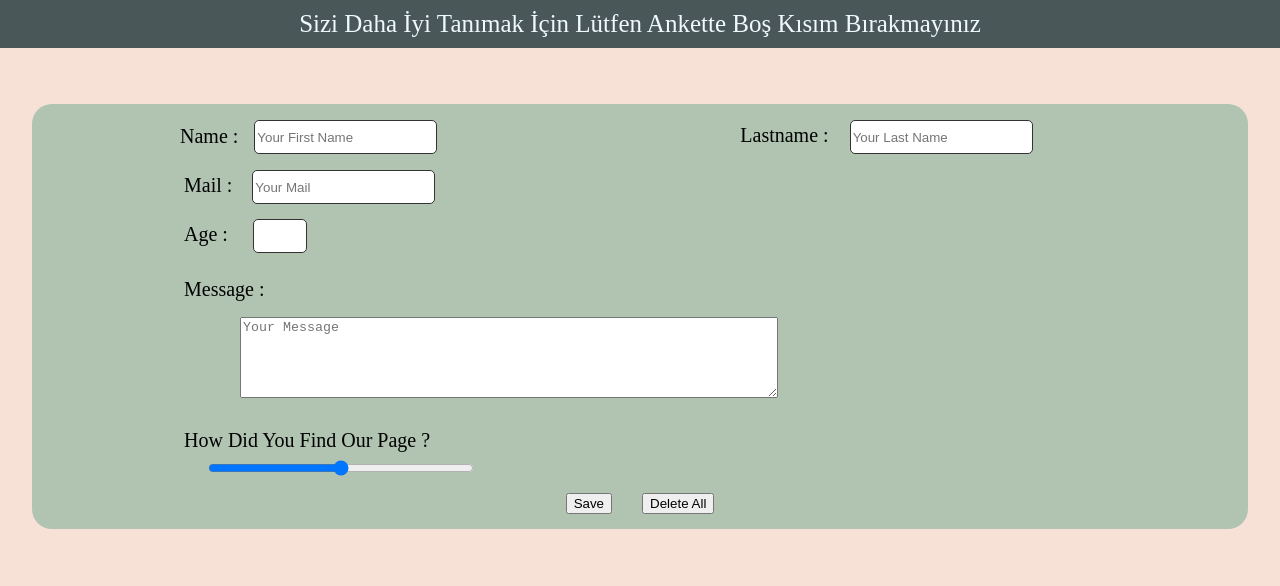
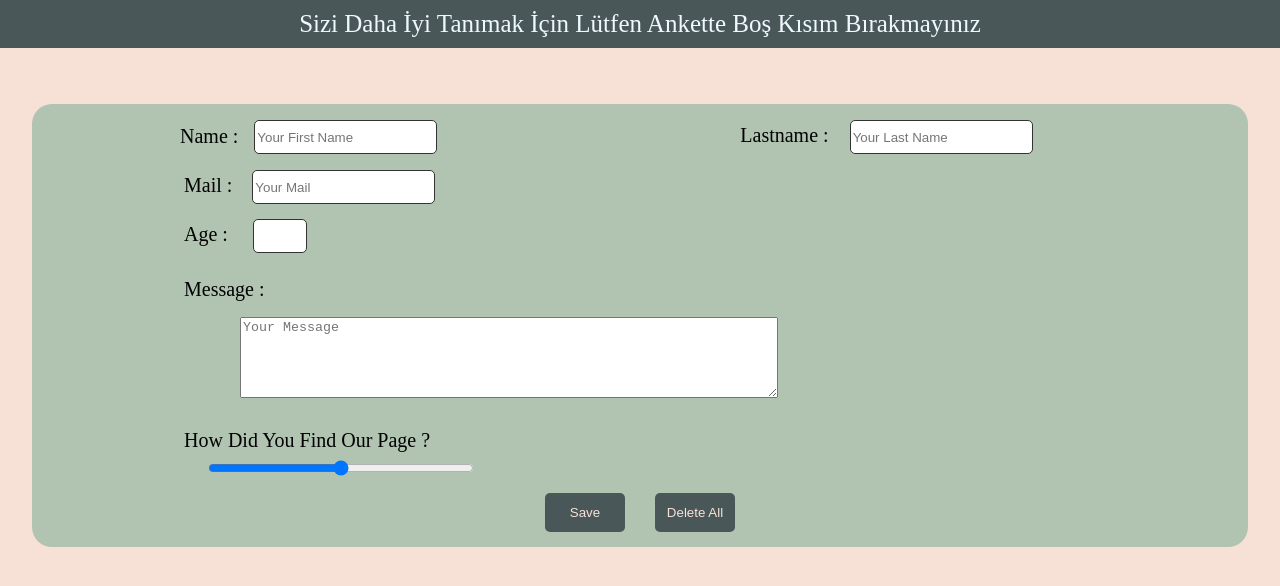
Before and after one commit to alperyasit/form-project, a plain HTML site: page index.html in a window 1280 px wide. Drawn offline with Linux system fonts and the light colour scheme.

Commit message:
Update style.css

```diff
--- a/style.css
+++ b/style.css
@@ -127,5 +127,17 @@ form {
 
 .btn_area button {
     margin: 15px;
+    width: 5rem;
+    padding: 10px 5px;
+    border-radius: 5px;
+    border-color: transparent;
+    background-color: #4a5759;
+    color: #f7e1d7;
+}
 
+.btn_area button:hover {
+    background-color: #dedbd2;
+    cursor: pointer;
+    color: #4a5759;
+    transition: 0.2s ease-in;
 }
```
